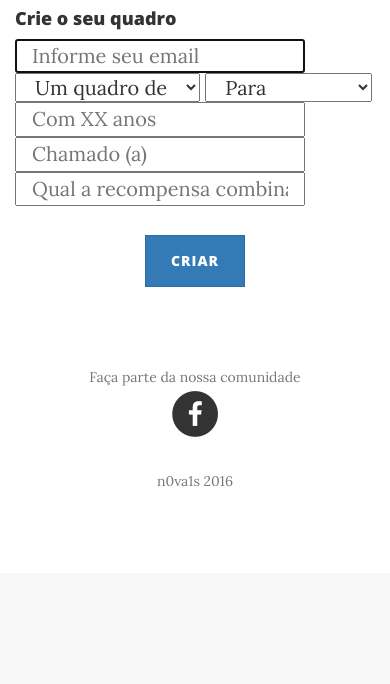
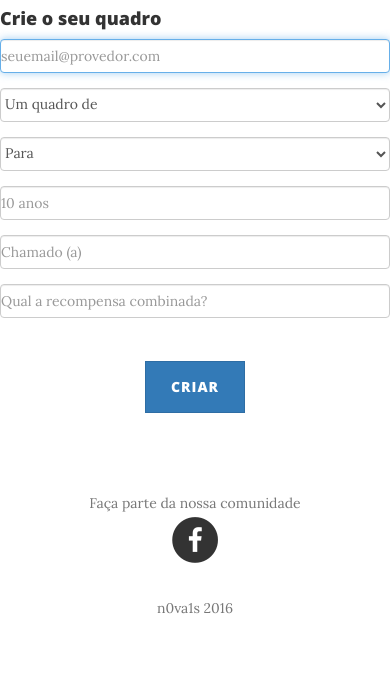
Before and after one commit to n0va1s/quadro_magico, a PHP site: the page made by web/view/cadastroQuadro.twig in a window 390 px wide. Shown: the part 271-955 px from the top of the page. Before the commit the page ends 758 px from the top, so only its background shows below. Run offline with PHP 8.4, Linux system fonts and the light colour scheme; the template is opened without the code that fills it, so the values that code supplies are empty; some libraries are stand-ins or nearby versions.

Commit message:
Melhorias de interface para visualizacao nos dispositivos mobile

```diff
--- /dev/null
+++ b/web/css/form.css
@@ -0,0 +1,8 @@
+.form-control {
+    width: 100% !important;
+}
+
+.col-lg-1, .col-lg-10, .col-lg-11, .col-lg-12, .col-lg-2, .col-lg-3, .col-lg-4, .col-lg-5, .col-lg-6, .col-lg-7, .col-lg-8, .col-lg-9, .col-md-1, .col-md-10, .col-md-11, .col-md-12, .col-md-2, .col-md-3, .col-md-4, .col-md-5, .col-md-6, .col-md-7, .col-md-8, .col-md-9, .col-sm-1, .col-sm-10, .col-sm-11, .col-sm-12, .col-sm-2, .col-sm-3, .col-sm-4, .col-sm-5, .col-sm-6, .col-sm-7, .col-sm-8, .col-sm-9, .col-xs-1, .col-xs-10, .col-xs-11, .col-xs-12, .col-xs-2, .col-xs-3, .col-xs-4, .col-xs-5, .col-xs-6, .col-xs-7, .col-xs-8, .col-xs-9 {
+    padding-right: 0 !important;
+    padding-left: 0 !important;
+}
--- a/web/view/cadastroQuadro.twig
+++ b/web/view/cadastroQuadro.twig
@@ -21,33 +21,42 @@
     <!-- Main Content -->
     <div class="container">
         <div class="row">
-            <div class="col-lg-8 col-lg-offset-2 col-md-10 col-md-offset-1">
-                <form name="frmQuadro" action="{{ path('quadroSalvar')}}" method="POST">
+            <div class="col-lg-8 col-lg-offset-2 col-md-8 col-md-offset-2">
+                <form name="frmQuadro" action="{{ path('quadroSalvar')}}" method="POST" class="form-inline">
                     <h4>Crie o seu quadro</h4>
+                    <div class="form-group col-12 col-sm-12 col-md-12 col-lg-12 col-xl-12">
                         <label for="email" class="sr-only">Email</label>
-                    <input type="email" name="email" class="col-lg-12" placeholder="Informe seu email" required
-                    data-validation-required-message="Qual o seu email?" value="{% if quadro is defined %}{{ quadro.email }}{% endif %}" autofocus>
+                        <input type="email" name="email" class="form-control col-12 col-sm-12 col-md-12 col-lg-12 col-xl-12" placeholder="seuemail@provedor.com" required data-validation-required-message="Qual o seu email?" value="{% if quadro is defined %}{{ quadro.email }}{% endif %}" autofocus>
+                    </div>
+                    <div class="form-group col-12 col-sm-12 col-md-3 col-lg-3 col-xl-3">
                         <label for="tipo" class="sr-only">Tipo de quadro</label>
-                    <select name="tipo"  class="col-lg-4">
+                        <select name="tipo"  class="form-control col-12 col-sm-12 col-md-3 col-lg-3 col-xl-3">
                             <option>Um quadro de</option>
                             <option value="T" {% if quadro is defined and quadro.tipo == 'T' %} selected {% endif %}>Tarefa</option>
                             <option value="M" {% if quadro is defined and quadro.tipo == 'M' %} selected {% endif %}>Mesada</option>
                         </select>
-                    <select name="genero" class="col-lg-4">
+                    </div>
+                    <div class="form-group col-12 col-sm-12 col-md-3 col-lg-3 col-xl-3">
+                        <select name="genero" class="form-control col-12 col-sm-12 col-md-3 col-lg-3 col-xl-3">
                             <option>Para</option>
                             <option value="M" {% if quadro is defined and quadro.genero == 'M' %} selected {% endif %}>um menino</option>
                             <option value="F" {% if quadro is defined and quadro.genero == 'F' %} selected {% endif %}>uma menina</option>
                         </select>
+                    </div>
+                    <div class="form-group col-12 col-sm-12 col-md-2 col-lg-2 col-xl-2">
                         <label for="idade" class="sr-only">Idade</label>
-                    <input type="number" name="idade" class="col-lg-4" placeholder="Com XX anos" required data-validation-required-message="Quantos anos ele ou ela tem?" value="{% if quadro is defined %}{{ quadro.idade }}{% endif %}">
+                        <input type="number" name="idade" class="form-control col-12 col-sm-12 col-md-2 col-lg-2 col-xl-2" placeholder="10 anos" required data-validation-required-message="Quantos anos ele ou ela tem?" value="{% if quadro is defined %}{{ quadro.idade }}{% endif %}">
+                    </div>
+                    <div class="form-group col-12 col-sm-12 col-md-4 col-lg-4 col-xl-4">
                         <label for="nome" class="sr-only">Nome</label>
-                    <input type="text" name="crianca" class="col-lg-12" placeholder="Chamado (a)" required data-validation-required-message="Qual o nome dele ou dela?" value="{% if quadro is defined %}{{ quadro.crianca }}{% endif %}">
+                        <input type="text" name="crianca" class="form-control col-12 col-sm-12 col-md-4 col-lg-4 col-xl-4" placeholder="Chamado (a)" required data-validation-required-message="Qual o nome dele ou dela?" value="{% if quadro is defined %}{{ quadro.crianca }}{% endif %}">
+                    </div>
+                    <div class="form-group col-12 col-sm-12 col-md-12 col-lg-12 col-xl-12">
                         <label for="nome" class="sr-only">Recompensa</label>
-                    <input type="text" name="recompensa" class="col-lg-12" placeholder="Qual a recompensa combinada?" value="{% if quadro is defined %}{{ quadro.recompensa }}{% endif %}">
+                        <input type="text" name="recompensa" class="form-control col-12 col-sm-12 col-md-12 col-lg-12 col-xl-12" placeholder="Qual a recompensa combinada?" value="{% if quadro is defined %}{{ quadro.recompensa }}{% endif %}">
+                    </div>
                     <div>&nbsp;</div>
-                    <center>
-                        <button class="btn btn-primary" type="submit">Criar</button>
-                    <center>
+                    <center><button class="btn btn-primary" type="submit">Criar</button></center>
                     <input type="hidden" name="id" value="{% if quadro is defined %} {{ quadro.id }} {% endif %}">
                 </form>
             </div>
--- a/web/view/exibeQuadro.twig
+++ b/web/view/exibeQuadro.twig
@@ -27,8 +27,8 @@
             <p>Oi <b>{{quadro.crianca}}</b>, vc já conquistou {{ totalMesada }} reais de mesada!</p>
             {% endif %}
             {% if atividades is defined %}
-            <div class="table-responsive">
-                <table class="table">
+            <div style="overflow: auto; width: 100%;">
+                <table class="table table-borded">
                     <thead>
                         <tr>
                             <th>&nbsp;</th>
--- a/web/view/leiaute.twig
+++ b/web/view/leiaute.twig
@@ -21,6 +21,9 @@
 
     <!-- Theme CSS -->
     <link href="{{ asset('clean-blog.css', 'css') }}" rel="stylesheet">
+
+    <!-- CSS to adjust the form -->
+    <link href="{{ asset('form.css', 'css') }}" rel="stylesheet">
 
     <!-- Custom Fonts -->
     <link href="https://maxcdn.bootstrapcdn.com/font-awesome/4.7.0/css/font-awesome.min.css" rel="stylesheet" type="text/css">
```
Also changed, not shown: web/view/cadastroAtividade.twig (+14 -6 lines), web/view/cadastroResponsavel.twig (+26 -12 lines), web/view/contato.twig (+20 -13 lines), web/view/listaQuadro.twig (+8 -8 lines). Lines whose indentation alone changed are shown as unchanged.
